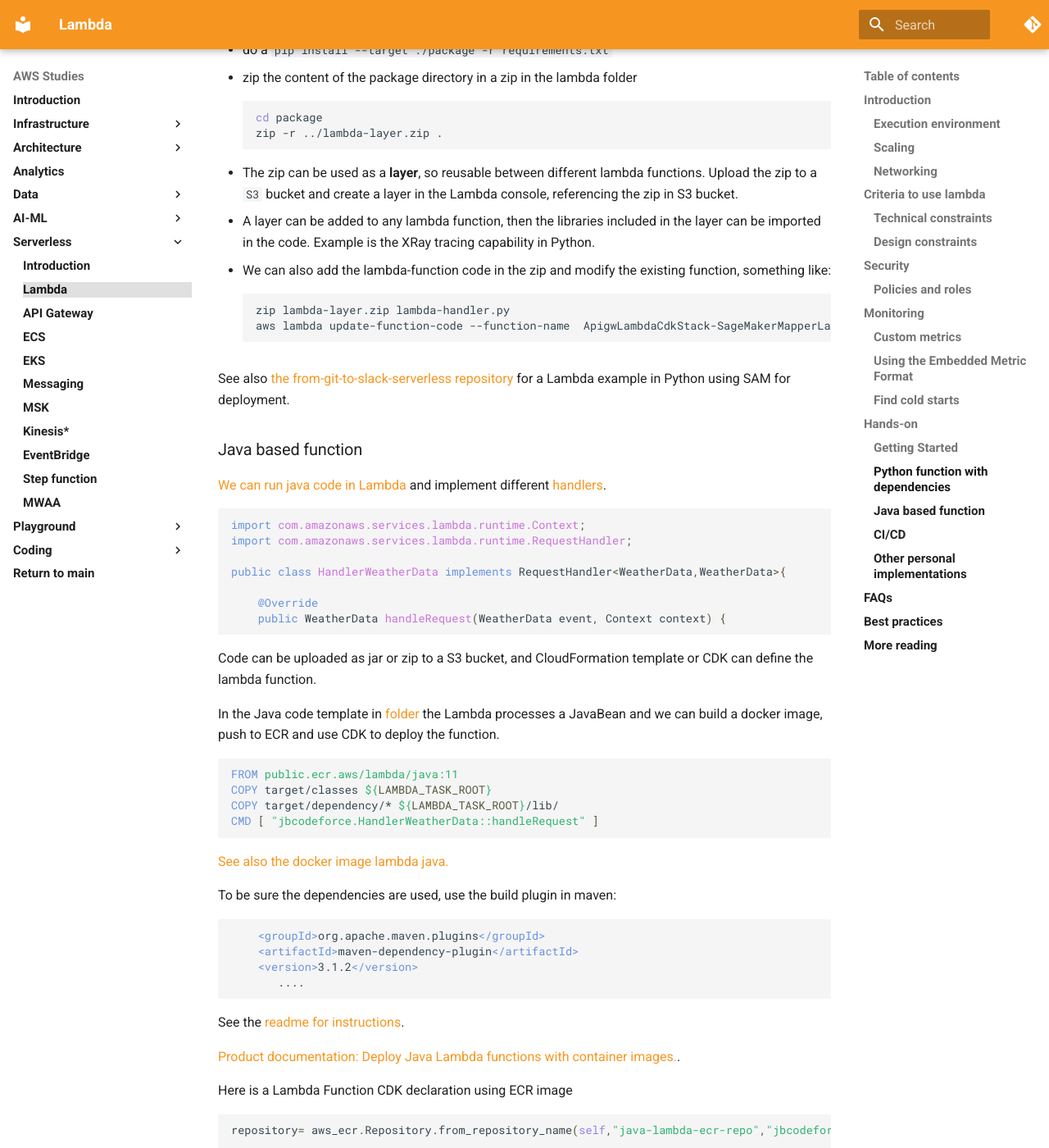
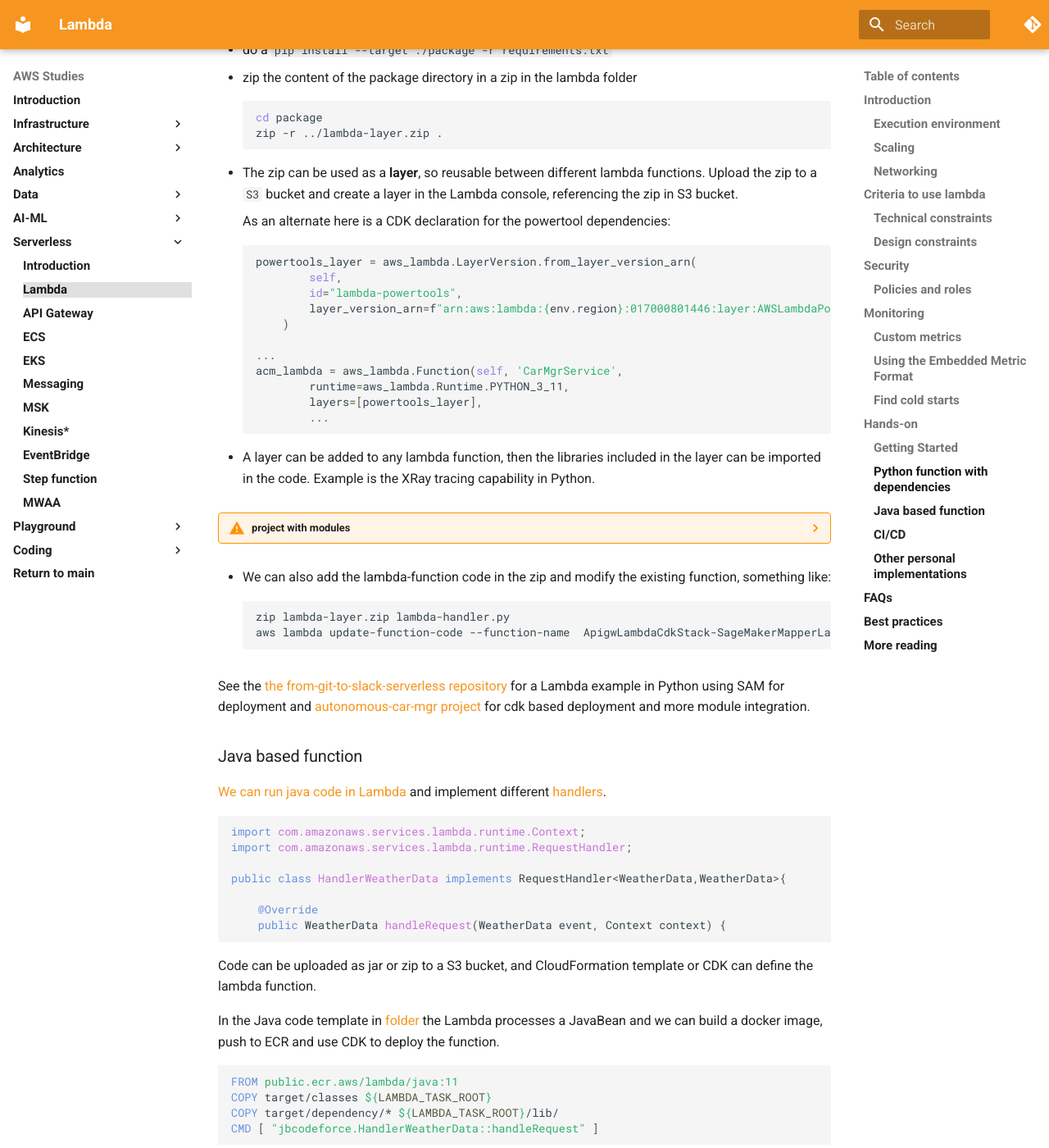
Before and after one commit to jbcodeforce/yarfba, an MkDocs documentation site: the page built from docs/serverless/lambda.md, in a window 1280 px wide and 1400 px high, scrolled down 10656 px. Shown: the whole window at 82% size. Built offline with MkDocs 1.6.1 and Material for MkDocs 9.7.7, drawn with Linux system fonts in a browser that asks for light colours; comment, search, counter and statistics services are not loaded.

Commit message:
fix sec issue, add cdk and lambda content

````diff
--- a/docs/serverless/lambda.md
+++ b/docs/serverless/lambda.md
@@ -349,7 +349,52 @@
     ```
 
 * The zip can be used as a **layer**, so reusable between different lambda functions. Upload the zip to a `S3` bucket and create a layer in the Lambda console, referencing the zip in S3 bucket.
+
+    As an alternate here is a CDK declaration for the powertool dependencies:
+
+    ```python
+    powertools_layer = aws_lambda.LayerVersion.from_layer_version_arn(
+            self,
+            id="lambda-powertools",
+            layer_version_arn=f"arn:aws:lambda:{env.region}:017000801446:layer:AWSLambdaPowertoolsPythonV2:61"
+        )
+
+    ...
+    acm_lambda = aws_lambda.Function(self, 'CarMgrService',
+            runtime=aws_lambda.Runtime.PYTHON_3_11,
+            layers=[powertools_layer],
+            ...
+
+    ```
+
 * A layer can be added to any lambda function, then the libraries included in the layer can be imported in the code. Example is the XRay tracing capability in Python.
+
+???- Warning "project with modules"
+    When the Lambda code is organized with different modules, we may get `Unable to import module 'app':...` when running the function in the Lambda runtime. Here is an example:
+
+    ```python
+    from .acm_model import AutonomousCar, AutonomousCarEvent
+    ```
+
+    The folder tree:
+
+    ```sh
+    src
+    ├── carmgr
+    │   ├── __init__.py
+    │   ├── acm_model.py
+    │   └── app.py
+    └── requirements.txt
+    ```
+
+    Add the cdk:
+
+    ```python
+     acm_lambda = aws_lambda.Function(self, 'CarMgrService',
+                    code= aws_lambda.Code.from_asset(path="../src/",
+                    handler='carmgr.app.handler',
+    ```
+
 * We can also add the lambda-function code in the zip and modify the existing function, something like:
 
     ```sh
@@ -357,7 +402,7 @@
     aws lambda update-function-code --function-name  ApigwLambdaCdkStack-SageMakerMapperLambda2E...C --zip-file file://lambda-layer.zip
     ```
 
-See also [the from-git-to-slack-serverless repository](https://github.com/jbcodeforce/from-git-to-slack-serverless) for a Lambda example in Python using SAM for deployment.
+See the [the from-git-to-slack-serverless repository](https://github.com/jbcodeforce/from-git-to-slack-serverless) for a Lambda example in Python using SAM for deployment and [autonomous-car-mgr project](https://github.com/jbcodeforce/autonomous-car-mgr) for cdk based deployment and more module integration.
 
 ### Java based function
 
````
Also changed, not shown: docs/coding/cdk.md (+15 -0 lines), 1 other file.
